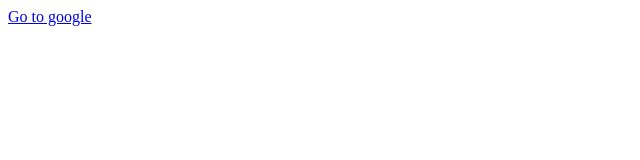
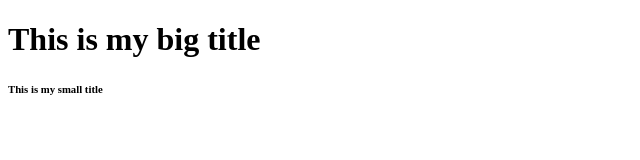
Before and after one commit to techofficer20/KakaoTalk_Theory, a plain HTML site: page index.html in a window 1280 px wide. Shown: the whole page, without its empty margins (0-640 px from the left). Drawn offline with Linux system fonts and the light colour scheme.

Commit message:
2-4. Our first HTML document

```diff
--- a/index.html
+++ b/index.html
@@ -1,8 +1,25 @@
+<!DOCTYPE html>
 <!--
-    HTML은 태그로 구성되어 있다.
-    태그는 <이름 속성 = "값">내용</이름>으로 구성되어 있다.
-    예시
-    <human gender = "male">Human</human>
+    브라우저로 하여금 이 문서가 html 문서임을 알려준다.
+    왜 닫지 않는가? self-contained 태그이기 때문이다.
+    그 자체로 정보를 제공한다.
 -->
-<title>This is the title of the document</title>
-<a href="http://google.com" target="_blank">Go to google</a>
+<html>
+  <head>
+    <!--
+        Head 태그는 유저에게 보이지 않는다.
+        브라우저에게 웹사이트에 관한 필요한 정보를 제공할 뿐이다.
+    -->
+    <title>This is my title</title>
+  </head>
+  <body>
+    <!--
+        유저에게 실질적으로 보여지는 부분은 body이다.
+    -->
+    <h1>This is my big title</h1>
+    <h6>This is my small title</h6>
+    <!--
+        글자 크기는 h1부터 h6까지 있는데, 숫자가 클수록 작아진다.
+    -->
+  </body>
+</html>
```
